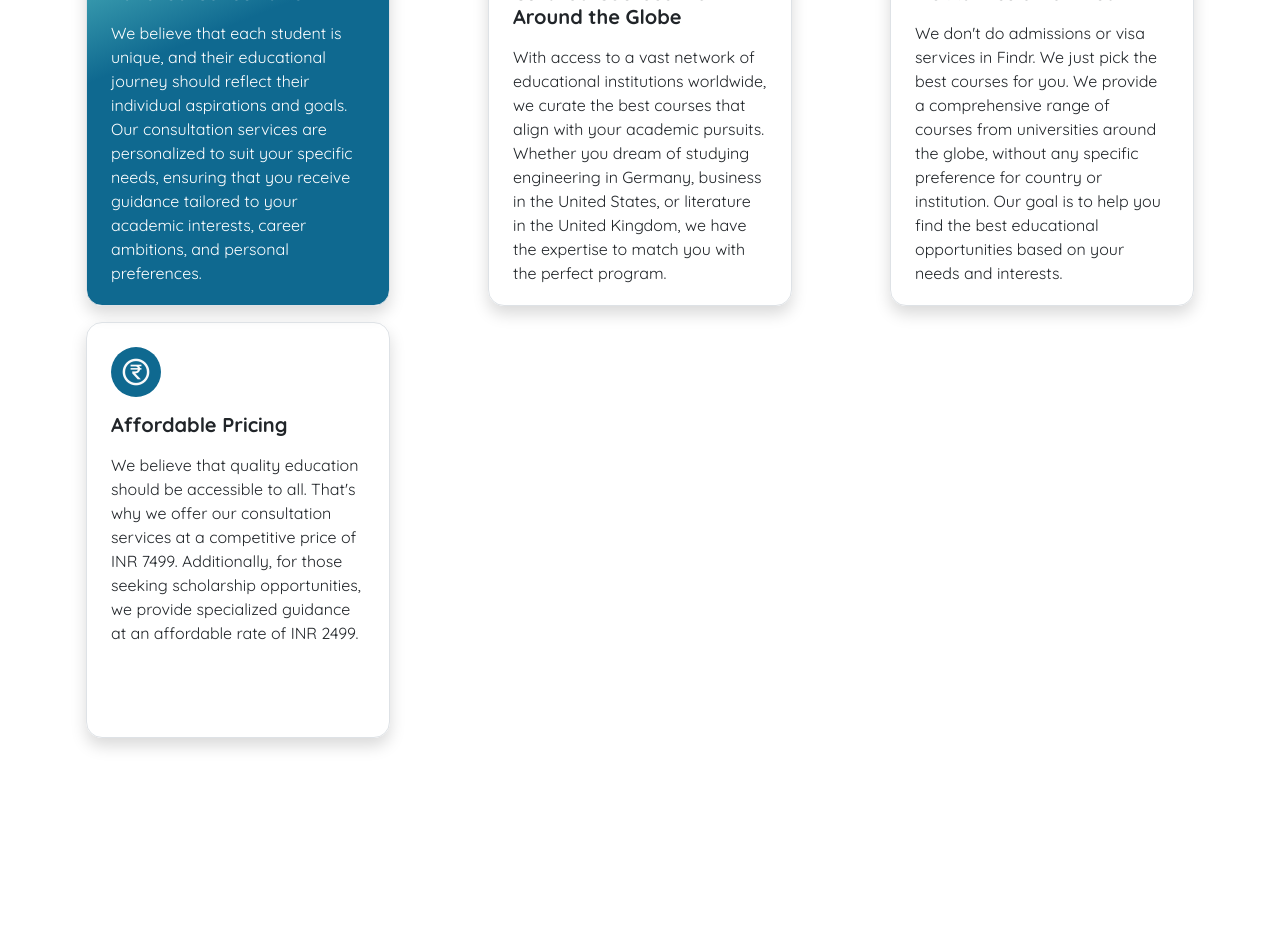
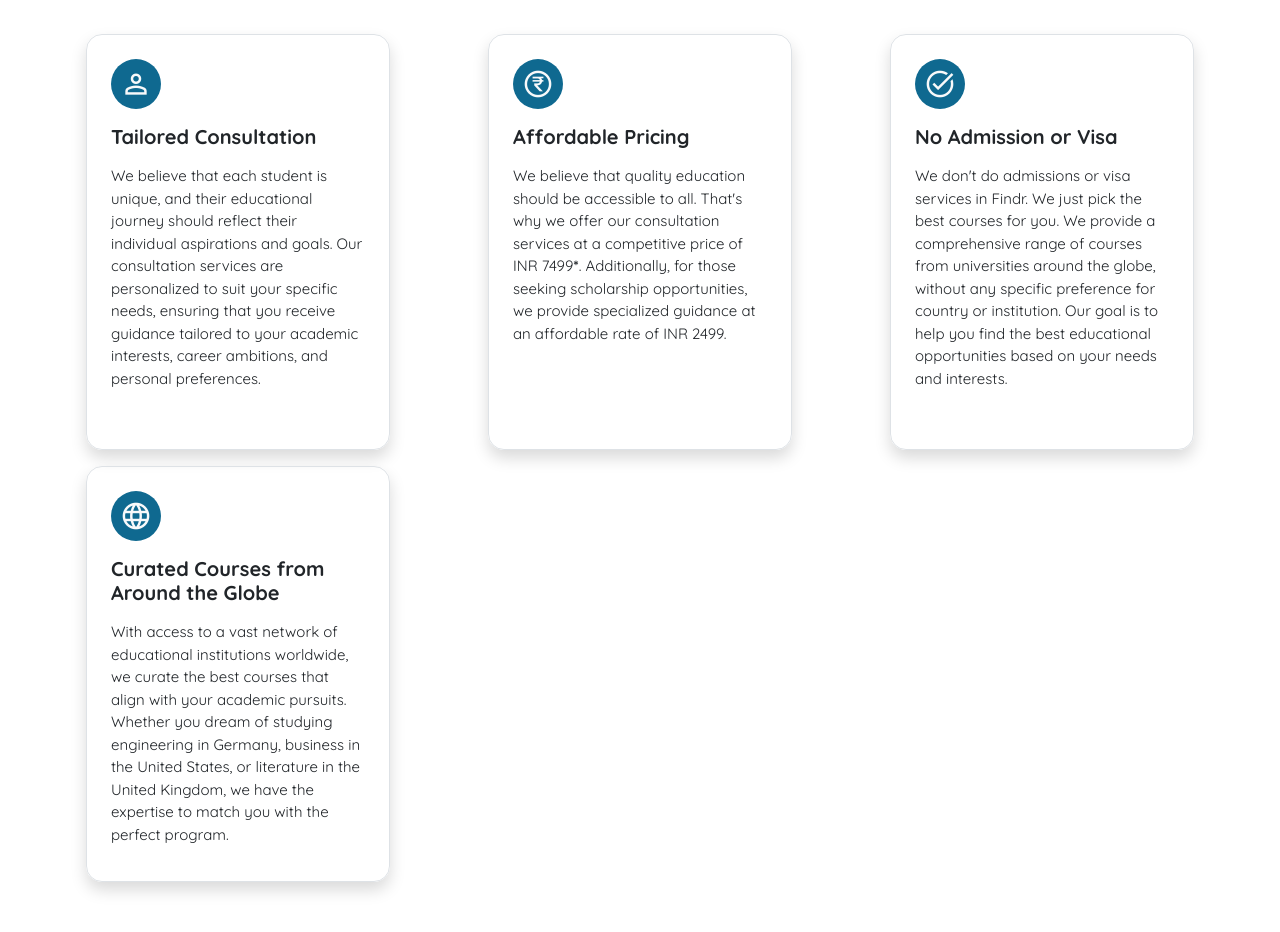
Before and after one commit to G0KS/findr_client, a React (Vite) app: page / in a window 1280 px wide. Shown: the part 1200-2132 px from the top of the page. Before the commit the page ends 2002 px from the top, so only its background shows below. Built offline with nearby package versions, Linux system fonts and the light colour scheme.

Commit message:
service cards redesigned

```diff
--- a/index.html
+++ b/index.html
@@ -2,7 +2,7 @@
 <html lang="en">
   <head>
     <meta charset="UTF-8" />
-      <link rel="shortcut icon" href="/favicon.ico" type="image/x-icon">
+      <link rel="shortcut icon" href="public/favicon.ico" type="image/x-icon">
     <link rel="stylesheet" href="src/index.css">
     <meta name="viewport" content="width=device-width, initial-scale=1.0" />
     <title>Findr</title>
--- a/src/App.css
+++ b/src/App.css
@@ -1,4 +1,4 @@
-.loginSection{
+.loginSection {
   background: linear-gradient(-45deg, #ffffff, #0f699083, #ffffff, #ffffff);
   background-size: 400% 400%;
   animation: gradient 6s ease infinite;
@@ -9,9 +9,40 @@
     background-position: 0% 25%;
   }
   50% {
-        background-position:  60%;
+    background-position: 60%;
   }
   100% {
     background-position: 25% 0%;
   }
 }
+
+.cardBody {
+  position: relative;
+}
+
+.cardBody::before,
+.cardBody::after {
+  content: '';
+  display: block;
+  position: absolute;
+  left: 0;
+  top: 0;
+  bottom: 0;
+  right: 0;
+  z-index: -1;
+  border-radius: inherit;
+}
+
+.cardBody::after {
+  opacity: 0;
+  background-image: linear-gradient(338deg, #0f6990 64%, #66d1cf 100%);
+  transition: opacity.3s ease-in-out;
+}
+
+.cardBody:hover {
+  color: #ffffff;
+}
+
+.cardBody:hover::after {
+  opacity: 1;
+}
--- a/src/pages/Home/Home.jsx
+++ b/src/pages/Home/Home.jsx
@@ -7,27 +7,32 @@ function Home() {
     <>
       {/* hero section */}
       <section className="container py-5">
-        <div>
+        <div className='my-5 py-5'>
           <Row>
             <Col style={{ width: '50px' }}>
               <img style={{ width: '100%' }} src={hero} alt="" />
             </Col>
             <Col className="d-flex align-items-center justify-content-center">
-              <h1 style={{fontSize:"50px"}} >Your Gateway to <br /> Global <span style={{color:"#0f6990"}} >Education</span></h1>
+              <h1 style={{ fontSize: '50px' }}>
+                Your Gateway to <br /> Global{' '}
+                <span style={{ color: '#0f6990' }}>Education</span>
+              </h1>
             </Col>
           </Row>
         </div>
 
         {/* about us */}
         <div
-          className="text-center d-flex flex-lg-row flex-column   justify-content-between align-items-center my-5 bg-body-tertiary rounded-3 p-4"
+          className="text-center d-flex flex-lg-row flex-column justify-content-between align-items-center my-5 bg-body-tertiary rounded-3 p-4"
           style={{
             backgroundImage:
               ' linear-gradient(270deg, #0f6990 0%, #80D0C7 100%)  ',
-          } }
+          }}
         >
-          <h1 style={{ width: '100%',fontSize:"50px", color:"white" }}>What we do</h1>
-          <p style={{ width: '100%', color:"#ffff" }}>
+          <h1 style={{ width: '100%', fontSize: '50px', color: 'white' }}>
+            What we do
+          </h1>
+          <p style={{ width: '100%', color: '#ffff' }}>
             At Findr, we understand that studying abroad is a life-changing
             decision. It opens doors to unparalleled opportunities for personal
             growth, academic excellence, and cultural enrichment. However,
@@ -38,7 +43,9 @@ function Home() {
 
         {/* services section */}
         <div>
-          <h1 className="text-center">Our <span style={{color:"#0f6990"}} >Services</span></h1>
+          <h1 className="text-center">
+            Our <span style={{ color: '#0f6990' }}>Services</span>
+          </h1>
           <div className="p-5">
             <p className="mb-0 text-center">
               At Findr, we specialize in providing expert consultation to
@@ -52,7 +59,12 @@ function Home() {
         <div className="cardContainer my-3 mx-5 mx-lg-1 d-flex justify-content-between align-items-center flex-wrap row-gap-3">
           <div
             className="cardBody border p-4 shadow "
-            style={{ width: '19rem', height: '26rem', borderRadius: '16px', backgroundImage: "linear-gradient(338deg, #0f6990 64%, #66d1cf 100%)",color:"#ffff" }}
+            style={{
+              width: '19rem',
+              height: '26rem',
+              borderRadius: '16px',
+              cursor: 'pointer',
+            }}
           >
             <div
               className="icon d-flex align-items-center justify-content-center mb-3"
@@ -68,7 +80,7 @@ function Home() {
               </span>
             </div>
             <h5 className="fw-bold mb-3">Tailored Consultation</h5>
-            <p>
+            <p style={{ fontSize: '15px' }}>
               We believe that each student is unique, and their educational
               journey should reflect their individual aspirations and goals. Our
               consultation services are personalized to suit your specific
@@ -78,7 +90,75 @@ function Home() {
           </div>
           <div
             className="cardBody border p-4 shadow"
-            style={{ width: '19rem', height: '26rem', borderRadius: '16px' }}
+            style={{
+              width: '19rem',
+              height: '26rem',
+              borderRadius: '16px',
+              cursor: 'pointer',
+            }}
+          >
+            <div
+              className="icon d-flex align-items-center justify-content-center mb-3"
+              style={{
+                borderRadius: '50%',
+                backgroundColor: '#0F6990',
+                width: '50px',
+                height: '50px',
+              }}
+            >
+              <span className="material-symbols-outlined fs-2 text-light">
+                currency_rupee_circle
+              </span>
+            </div>
+            <h5 className="fw-bold mb-3">Affordable Pricing</h5>
+            <p style={{ fontSize: '15px' }}>
+              We believe that quality education should be accessible to all.
+              That&#39;s why we offer our consultation services at a competitive
+              price of INR 7499<span className="fw-bold">*</span>. Additionally,
+              for those seeking scholarship opportunities, we provide
+              specialized guidance at an affordable rate of INR 2499.
+            </p>
+          </div>
+          <div
+            className="cardBody border p-4 shadow"
+            style={{
+              width: '19rem',
+              height: '26rem',
+              borderRadius: '16px',
+              cursor: 'pointer',
+            }}
+          >
+            <div
+              className="icon d-flex align-items-center justify-content-center mb-3"
+              style={{
+                borderRadius: '50%',
+                backgroundColor: '#0F6990',
+                width: '50px',
+                height: '50px',
+              }}
+            >
+              <span className="material-symbols-outlined fs-2 text-light">
+                task_alt
+              </span>
+            </div>
+            <h5 className="fw-bold mb-3">No Admission or Visa </h5>
+            <p style={{ fontSize: '15px' }}>
+              We don&#39;t do admissions or visa services in Findr. We just pick
+              the best courses for you. We provide a comprehensive range of
+              courses from universities around the globe, without any specific
+              preference for country or institution. Our goal is to help you
+              find the best educational opportunities based on your needs and
+              interests.
+            </p>
+          </div>
+          <div
+            className="cardBody border p-4 shadow"
+            style={{
+              width: '19rem',
+              height: '26rem',
+              borderRadius: '16px',
+              cursor: 'pointer',
+            }}
           >
             <div
               className="icon d-flex align-items-center justify-content-center mb-3 "
@@ -96,66 +176,13 @@ function Home() {
             <h5 className="fw-bold mb-3">
               Curated Courses from Around the Globe
             </h5>
-            <p>
+            <p style={{ fontSize: '15px' }}>
               With access to a vast network of educational institutions
               worldwide, we curate the best courses that align with your
               academic pursuits. Whether you dream of studying engineering in
               Germany, business in the United States, or literature in the
               United Kingdom, we have the expertise to match you with the
               perfect program.
-            </p>
-          </div>
-          <div
-            className="cardBody border p-4 shadow"
-            style={{ width: '19rem', height: '26rem', borderRadius: '16px' }}
-          >
-            <div
-              className="icon d-flex align-items-center justify-content-center mb-3"
-              style={{
-                borderRadius: '50%',
-                backgroundColor: '#0F6990',
-                width: '50px',
-                height: '50px',
-              }}
-            >
-              <span className="material-symbols-outlined fs-2 text-light">
-                task_alt
-              </span>
-            </div>
-            <h5 className="fw-bold mb-3">No Admission or Visa </h5>
-            <p>
-              We don&#39;t do admissions or visa services in Findr. We just pick
-              the best courses for you. We provide a comprehensive range of
-              courses from universities around the globe, without any specific
-              preference for country or institution. Our goal is to help you
-              find the best educational opportunities based on your needs and
-              interests.
-            </p>
-          </div>
-          <div
-            className="cardBody border p-4 shadow"
-            style={{ width: '19rem', height: '26rem', borderRadius: '16px' }}
-          >
-            <div
-              className="icon d-flex align-items-center justify-content-center mb-3"
-              style={{
-                borderRadius: '50%',
-                backgroundColor: '#0F6990',
-                width: '50px',
-                height: '50px',
-              }}
-            >
-              <span className="material-symbols-outlined fs-2 text-light">
-                currency_rupee_circle
-              </span>
-            </div>
-            <h5 className="fw-bold mb-3">Affordable Pricing</h5>
-            <p>
-              We believe that quality education should be accessible to all.
-              That&#39;s why we offer our consultation services at a competitive
-              price of INR 7499. Additionally, for those seeking scholarship
-              opportunities, we provide specialized guidance at an affordable
-              rate of INR 2499.
             </p>
           </div>
         </div>
--- a/src/pages/Register/Register.jsx
+++ b/src/pages/Register/Register.jsx
@@ -95,7 +95,7 @@ function Register() {
                      <img src={Logo} style={{ height: "100%" }} alt="" />
                   </div>
                   <div className="title">
-                     <h4>Create Findr account</h4>
+                     <h4>Create <span style={{color:"#0F6990"}}>Findr</span> account</h4>
                      <p style={{ fontSize: "13px" }}>
                         Provide all the details to create your account. Already
                         have an account?{" "}
```
Lines whose indentation alone changed are shown as unchanged.
